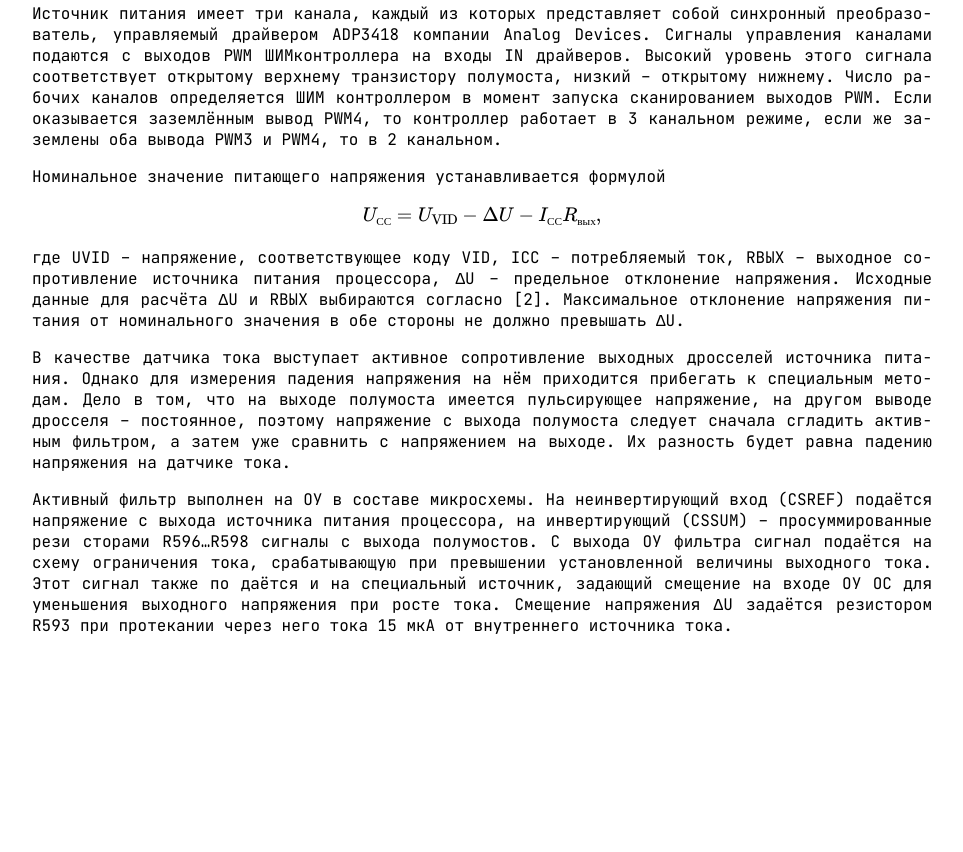
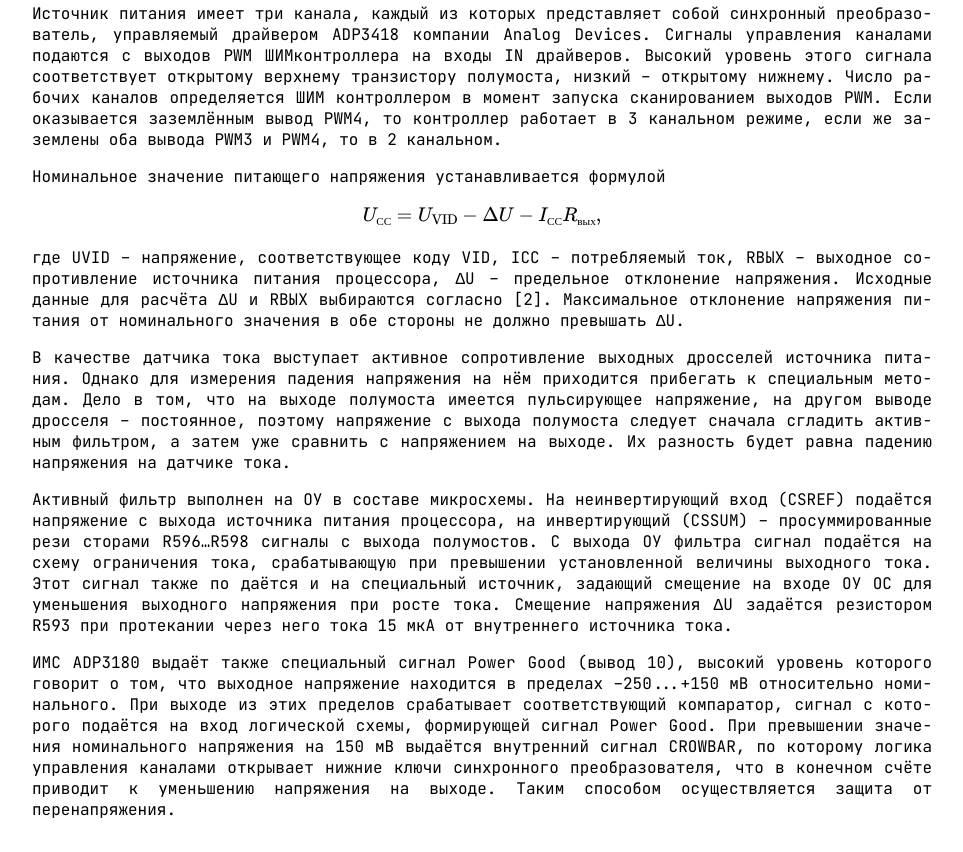
Before and after one commit to 1ev5ha/storage, a plain HTML site: page acdc.html in a window 1280 px wide. Shown: the part 6951-7803 px from the top of the page, without its empty margins (158-1121 px from the left). Before the commit the page ends 7619 px from the top, so only its background shows below. Drawn offline with nearby package versions, Linux system fonts and the light colour scheme.

Commit message:
Add files via upload

```diff
--- a/acdc.html
+++ b/acdc.html
@@ -212,6 +212,9 @@
 даётся и на специальный источник, задающий смещение на входе ОУ ОС для уменьшения выходного напряжения при росте тока. Смещение напряжения ΔU задаётся резистором R593 при протекании через него тока
 15 мкА от внутреннего источника тока.
 </p>
+<p>
+    ИМС ADP3180 выдаёт также специальный сигнал Power Good (вывод 10), высокий уровень которого говорит о том, что выходное напряжение находится в пределах –250...+150 мВ относительно номинального. При выходе из этих пределов срабатывает соответствующий компаратор, сигнал с которого подаётся на вход логической схемы, формирующей сигнал Power Good. При превышении значения номинального напряжения на 150 мВ выдаётся внутренний сигнал CROWBAR, по которому логика управления каналами открывает нижние ключи синхронного преобразователя, что в конечном счёте приводит к уменьшению напряжения на выходе. Таким способом осуществляется защита от перенапряжения.
+</p>
 </main>
 
 </body>
```
